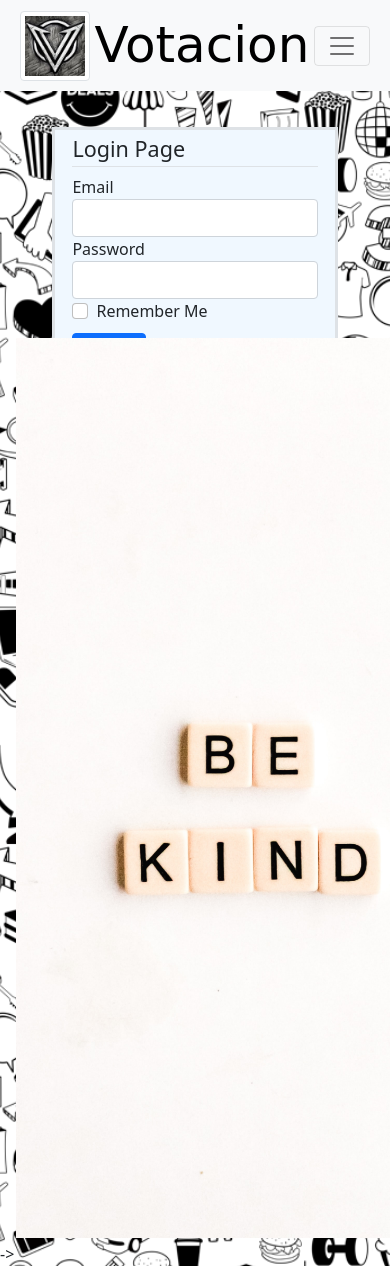
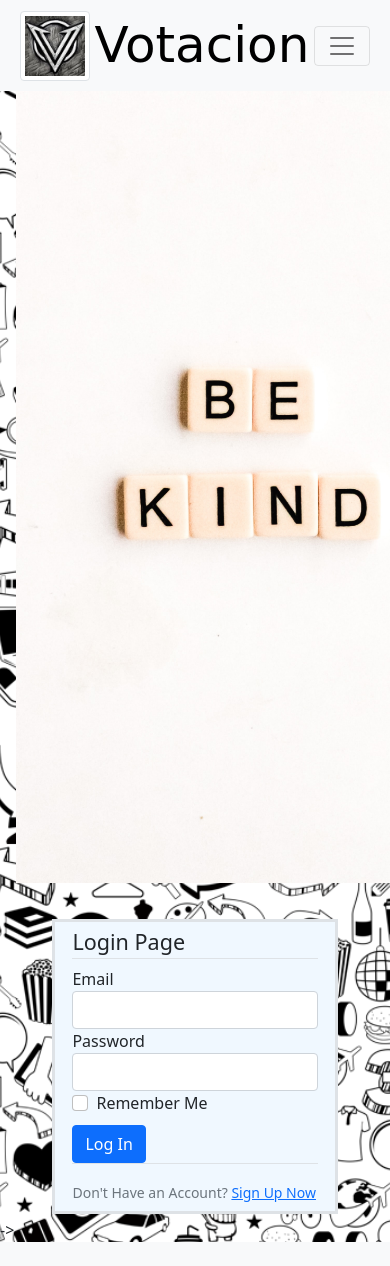
Before and after one commit to milan-roy/anonymous-voting-system, a Flask app: page /login in a window 390 px wide; the page is wider, and only the part inside the window is pictured. After the commit the page ends 1242 px from the top of that part, so only its background shows below. Run offline with Flask 2, Linux system fonts and the light colour scheme; some libraries are stand-ins or nearby versions.

Commit message:
changes for mobile display

```diff
--- a/templates/login.html
+++ b/templates/login.html
@@ -22,6 +22,12 @@
 
 {%block content %}
 <div class="row">
+    <div class="col-lg-6">
+        <div id='login'>
+
+        </div>
+
+    </div>
     <div class="col-lg-6">
         <div class="container-fluid border border-3 _myform">
             <form method="POST" action="">
@@ -66,18 +72,13 @@
                 </fieldset>
                 <div class="border-top pt-3">
                     <small class="text-muted">
-                        <a href="#">Forgot Password?</a>
+
                         Don't Have an Account? <a class="ml-2" href="{{ url_for('votacion.signup') }}">Sign Up Now</a>
                     </small>
                 </div>
             </form>
         </div>
     </div>
-    <div class="col-lg-6">
-        <div id='login'>
 
-        </div>
-
-    </div>
 
     {%endblock content%}
```
